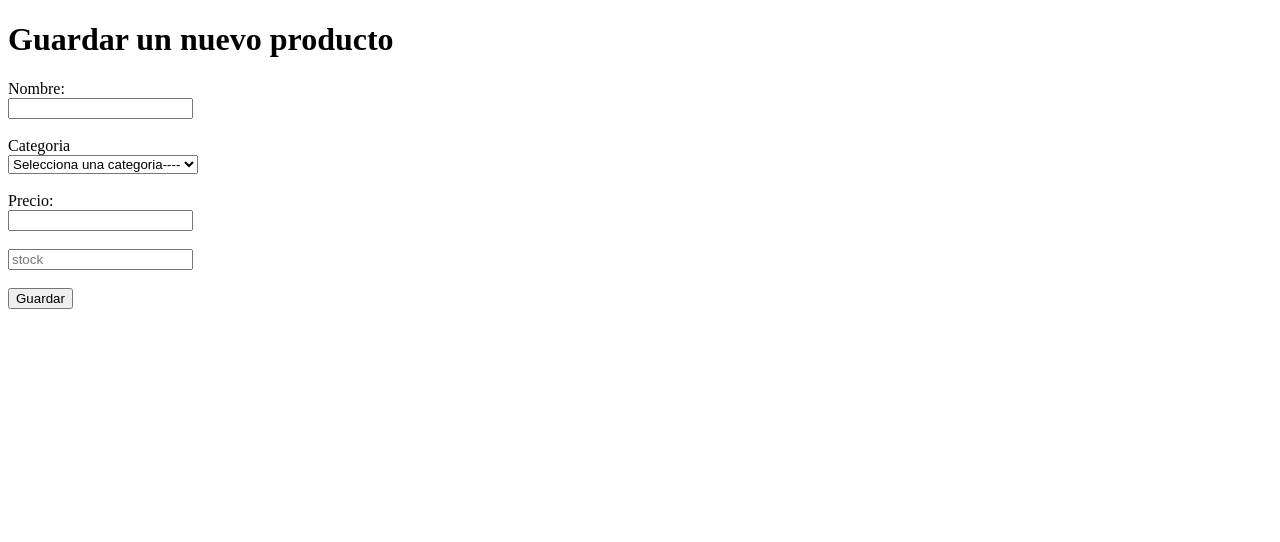
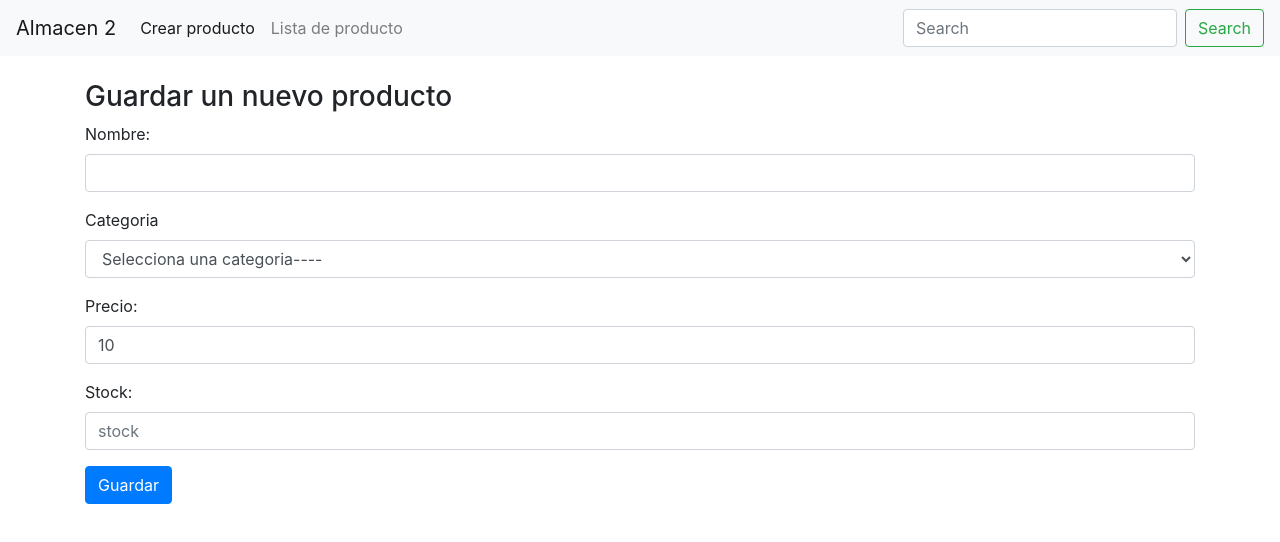
Before and after one commit to luisitomo/html_almacen, a plain HTML site: page views/productos/crear_productos.html in a window 1280 px wide. Drawn offline with nearby package versions, Linux system fonts and the light colour scheme.

Commit message:
implementando bootstarp a nuestro lista y formulario de productos

```diff
--- a/views/productos/crear_productos.html
+++ b/views/productos/crear_productos.html
@@ -4,30 +4,76 @@
     <meta charset="UTF-8">
     <meta name="viewport" content="width=device-width, initial-scale=1.0">
     <title>Productos</title>
+
+    <link rel="stylesheet" href="https://cdn.jsdelivr.net/npm/bootstrap@4.5.3/dist/css/bootstrap.min.css" integrity="sha384-TX8t27EcRE3e/ihU7zmQxVncDAy5uIKz4rEkgIXeMed4M0jlfIDPvg6uqKI2xXr2" crossorigin="anonymous">
 </head>
 <body>
-    <h1>Guardar un nuevo producto</h1>
+
+    <nav class="navbar navbar-expand-lg navbar-light bg-light">
+        <a class="navbar-brand" href="#">Almacen 2</a>
+        <button class="navbar-toggler" type="button" data-toggle="collapse" data-target="#navbarSupportedContent" aria-controls="navbarSupportedContent" aria-expanded="false" aria-label="Toggle navigation">
+          <span class="navbar-toggler-icon"></span>
+        </button>
+
+        <div class="collapse navbar-collapse" id="navbarSupportedContent">
+          <ul class="navbar-nav mr-auto">
+            <li class="nav-item">
+              <a class="nav-link active" href="#">Crear producto</a>
+            </li>
+            <li class="nav-item">
+              <a class="nav-link" href="./lista.html">Lista de producto</a>
+            </li>
+          </ul>
+          <form class="form-inline my-2 my-lg-0">
+            <input class="form-control mr-sm-2" type="search" placeholder="Search" aria-label="Search">
+            <button class="btn btn-outline-success my-2 my-sm-0" type="submit">Search</button>
+          </form>
+        </div>
+      </nav>
+
+    <div class="container">
+        <br>
+        <h3>Guardar un nuevo producto</h3>
 
         <form action="lista.html" method="POST">
 
-        <label for="nombre">Nombre:</label><br>
-        <input type="text" name="nombre"><br><br>
+            <div class="form-group">
+                <label for="nombre">Nombre:</label>
+                <input type="text" name="nombre" class="form-control">
+            </div>
 
-        <label for="categoria">Categoria</label><br>
-        <select name="categoria">
+            <div class="form-group">
+                <label for="categoria">Categoria</label>
+                <select class="form-control"name="categoria">
                     <option value="">Selecciona una categoria----</option>
                     <option value="refrescos">Refrescos</option>
                     <option value="carhes_frias">Carnes frias</option>
                     <option value="herramientas">Herramientas</option>
-        </select><br><br>
+                </select>
+            </div>
 
-        <label for="precio">Precio:</label><br>
-        <input type="text" name="precio"><br><br>
 
-        <input type="number" name="stock" placeholder="stock"><br><br>
+            <div class="form-group">
+                <label for="precio">Precio:</label>
+                <input class="form-control" type="text" name="precio" value="10">
 
-        <input type="submit" value="Guardar">
+            </div>
+
+
+            <div class="form-group">
+                <label for="precio">Stock:</label>
+                <input class="form-control" type="number" name="stock" placeholder="stock">
+        </div>
+
+            <button type="submit" class="btn btn-primary">Guardar</button>
+
 
         </form>
+
+    </div>
+
+
+    <script src="https://code.jquery.com/jquery-3.5.1.slim.min.js" integrity="sha384-DfXdz2htPH0lsSSs5nCTpuj/zy4C+OGpamoFVy38MVBnE+IbbVYUew+OrCXaRkfj" crossorigin="anonymous"></script>
+    <script src="https://cdn.jsdelivr.net/npm/bootstrap@4.5.3/dist/js/bootstrap.bundle.min.js" integrity="sha384-ho+j7jyWK8fNQe+A12Hb8AhRq26LrZ/JpcUGGOn+Y7RsweNrtN/tE3MoK7ZeZDyx" crossorigin="anonymous"></script>
 </body>
 </html>
```
Also changed, not shown: index.html (+2 -0 lines), views/productos/lista.html (+34 -3 lines). Lines whose indentation alone changed are shown as unchanged.
